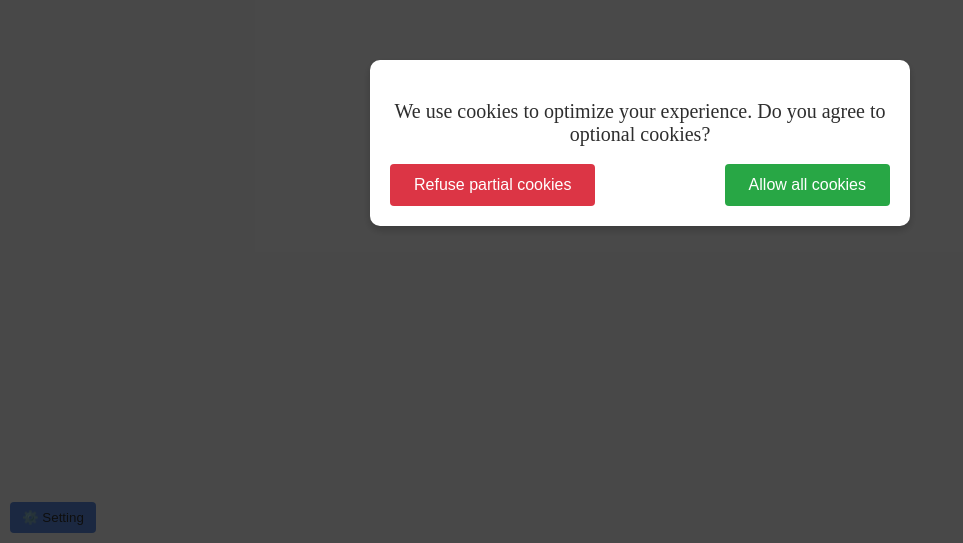
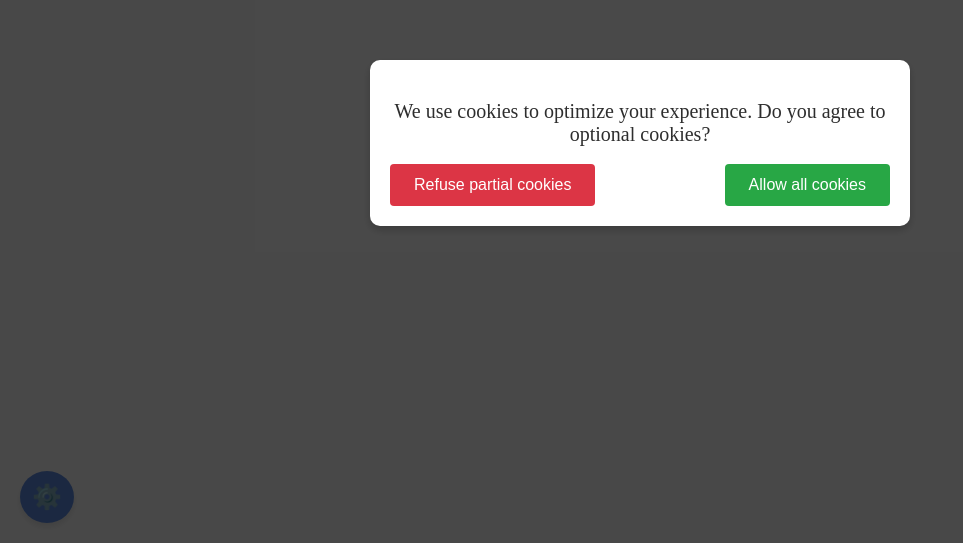
Before and after one commit to spe-uob/2024-AILearningTool, a Vue app in the folder frontend/: page / in a window 1280 px wide. Shown: the part 257-800 px from the top of the page, without its empty margins (0-963 px from the left). Built offline with nearby package versions, Linux system fonts and the light colour scheme.

Commit message:
Update SettingSidebar.vue

```diff
--- a/frontend/src/components/SettingSidebar.vue
+++ b/frontend/src/components/SettingSidebar.vue
@@ -1,7 +1,7 @@
 <template>
   <aside>
-    <!-- Setting button at the bottom -->
-    <button @click="openSettings">⚙️ Setting</button>
+    <!-- Fixed setting button at bottom-left -->
+    <button class="settings-btn" @click="openSettings">⚙️</button>
 
     <!-- Modal for settings -->
     <div v-if="isSettingsOpen" class="modal-overlay">
@@ -9,19 +9,14 @@
         <h3>Settings</h3>
         <ul>
           <li>
-            <h4>1) Day/Night Mode</h4>
-            <button @click="toggleTheme">Toggle Day/Night</button>
-          </li>
-          <li>
-            <h4>2) Language</h4>
+            <h4>1) Language</h4>
             <div class="language-buttons">
               <button @click="changeLanguage('en')">English</button>
               <button @click="changeLanguage('zh')">Chinese</button>
             </div>
           </li>
           <li>
-            <h4>3) High Contrast Mode</h4>
-            <!-- Button to toggle high contrast mode -->
+            <h4>2) High Contrast Mode</h4>
             <button @click="toggleHighContrastMode">
               {{ isHighContrast ? 'Turn Off High Contrast Mode' : 'Turn On High Contrast Mode' }}
             </button>
@@ -43,35 +38,23 @@ export default {
   data() {
     return {
       isSettingsOpen: false,
-      isHighContrast: false, // Tracks the toggle state for high contrast mode
+      isHighContrast: false,
     };
   },
   methods: {
     openSettings() {
       this.isSettingsOpen = true;
-      this.$emit("toggleSettings", true); // Notify parent that settings are open
     },
     closeSettings() {
       this.isSettingsOpen = false;
-      this.$emit("toggleSettings", false); // Notify parent that settings are closed
-    },
-    toggleTheme() {
-      alert("Day/Night Mode toggled");
     },
     changeLanguage(language) {
-      if (language === "en") {
-        alert("Language changed to English");
-      } else if (language === "zh") {
-        alert("Language changed to Chinese");
-      }
+      alert(`Language changed to ${language === 'en' ? 'English' : 'Chinese'}`);
     },
     toggleHighContrastMode() {
-      this.isHighContrast = !this.isHighContrast; // Toggle high contrast mode on/off
+      this.isHighContrast = !this.isHighContrast;
       const themeName = this.isHighContrast ? "high_contrast" : "default";
       this.applyTheme(themeName);
-      this.$emit("highContrastToggled", this.isHighContrast); // Notify parent
-      const event = new CustomEvent("themeChange", { detail: { themeName } });
-      window.dispatchEvent(event);
     },
     applyTheme(themeName) {
       const theme = getTheme(themeName);
@@ -80,22 +63,34 @@ export default {
       });
     },
     goToCookiePage() {
-      this.$router.push("/"); // Redirect to the /cookie page
+      this.$router.push("/");
     },
   },
   mounted() {
-    // Apply default theme on mount
     this.applyTheme("default");
   },
 };
 </script>
 
 <style scoped>
-/* Sidebar settings button */
-aside {
-  position: absolute;
-  bottom: 10px;
-  left: 10px;
+/* Fixed sidebar settings button */
+.settings-btn {
+  position: fixed;
+  bottom: 20px;
+  left: 20px;
+  background-color: var(--button-color);
+  border: none;
+  font-size: 24px;
+  cursor: pointer;
+  padding: 12px;
+  border-radius: 50%;
+  box-shadow: 0 4px 6px rgba(0, 0, 0, 0.1);
+  transition: background-color 0.3s, transform 0.2s;
+}
+
+.settings-btn:hover {
+  background-color: var(--primary-color);
+  transform: translateY(-2px);
 }
 
 /* Modal styles */
@@ -112,11 +107,12 @@ aside {
 }
 
 .modal-content {
-  background-color: white;
-  padding: 20px;
-  border-radius: 8px;
+  background-color: var(--background-color);
+  padding: 25px;
+  border-radius: 12px;
   width: 350px;
   max-width: 90%;
+  box-shadow: 0 0 10px rgba(0, 0, 0, 0.1);
 }
 
 ul {
@@ -125,7 +121,7 @@ ul {
 }
 
 li {
-  margin-bottom: 20px;
+  margin-bottom: 15px;
 }
 
 .language-buttons {
@@ -141,10 +137,19 @@ li {
 }
 
 button {
-  padding: 8px 12px;
+  padding: 10px 16px;
   border: none;
-  border-radius: 4px;
+  border-radius: 8px;
   cursor: pointer;
+  background-color: var(--button-color);
+  color: var(--text-color);
+  font-weight: bold;
+  transition: background-color 0.3s, transform 0.2s;
+}
+
+button:hover {
+  background-color: var(--primary-color);
+  transform: translateY(-2px);
 }
 
 .close-btn {
@@ -155,31 +160,4 @@ button {
 .close-btn:hover {
   background-color: #d32f2f;
 }
-
-button:hover {
-  background-color: #e0e0e0;
-}
-
-/* Use CSS variables for theming */
-:root {
-  --primary-color: #000000;
-  --secondary-color: #ffffff;
-  --accent-color: #b0b0b0;
-  --background-color: #f4f4f4;
-  --text-color: #2e2e2e;
-  --border-color: #d3d3d3;
-  --button-color: #4caf50;
-  --error-color: #e74c3c;
-  --success-color: #27ae60;
-}
-
-body {
-  color: var(--text-color);
-  background-color: var(--background-color);
-}
-
-button {
-  background-color: var(--button-color);
-  color: var(--text-color);
-}
 </style>
```
